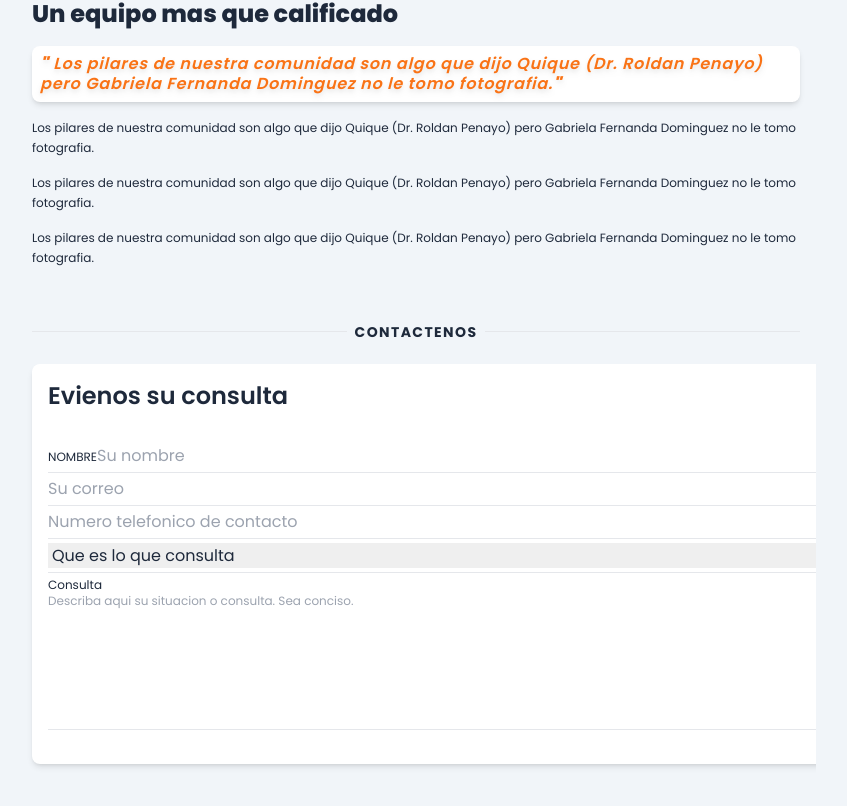
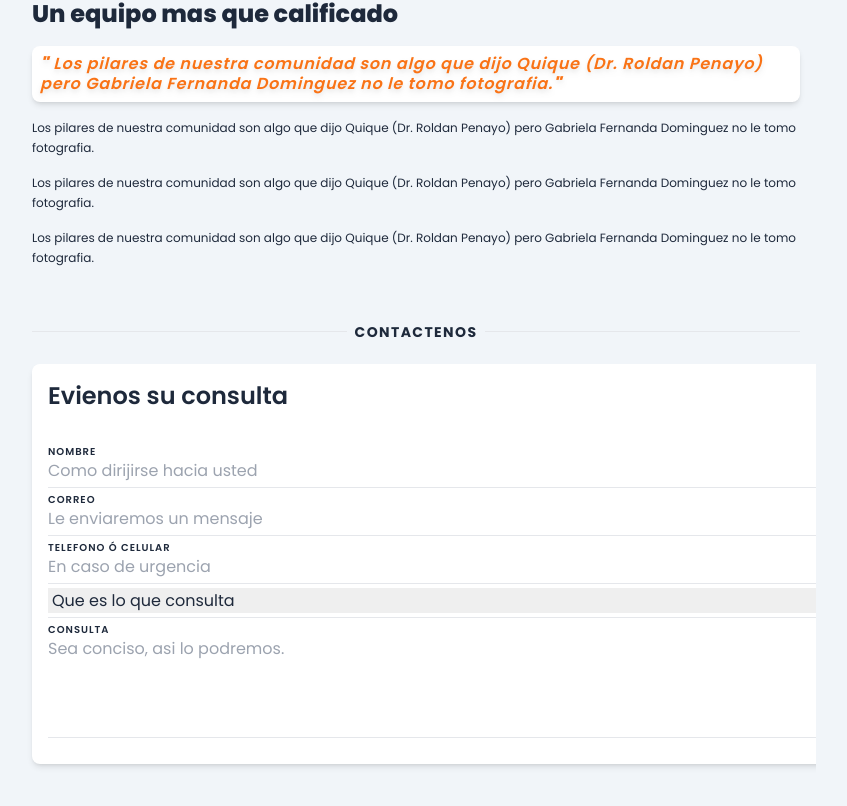
Before and after one commit to JohnCrossRollOn/app-roldan-asociadas, a React (Vite) app: page / in a window 1280 px wide. Shown: the part 1204-2010 px from the top of the page, without its empty margins (224-1071 px from the left). Built offline with nearby package versions, Linux system fonts and the light colour scheme; the HTML template or start-up script is replaced by a standard one.

Commit message:
2 files modified

```diff
--- a/src/components/Landing/Contact.jsx
+++ b/src/components/Landing/Contact.jsx
@@ -12,6 +12,7 @@ const Input = ({ type = 'text', name, form, place, label, className }) => {
   const input = {
     text: (
       <input
+        required
         placeholder={place}
         type={type}
         id={name}
@@ -21,6 +22,7 @@ const Input = ({ type = 'text', name, form, place, label, className }) => {
     ),
     textarea: (
       <textarea
+        required
         className={className}
         value={form[name] || ''}
         id={name}
@@ -29,8 +31,11 @@ const Input = ({ type = 'text', name, form, place, label, className }) => {
     ),
   };
   return (
-    <div>
-      <label for={name} className={`text-xs uppercase ${className}`}>
+    <div className={`flex flex-col`}>
+      <label
+        for={name}
+        className="text-[10px] tracking-widest font-semibold uppercase"
+      >
         {label}
       </label>
       {input[type]}
@@ -65,24 +70,51 @@ const ContactForm = ({ onSubmit: apply }) => {
     }
   };
   return form.pass === true ? (
-    <div>
-      <p className="text-2xl font-semibold">Formulario enviado con exito!</p>
-      <p className="text-xs tracking-widest">
-        Su consulta se le respondera en breve
-      </p>
+    <div className="grid place-items-center h-full select-none">
+      <div>
+        <p className="text-2xl font-semibold leading-5">
+          Formulario enviado con exito!
+        </p>
+        <br />
+        <p className="text-xs tracking-widest">
+          Su consulta se le respondera en breve
+        </p>
+        <div className="grid place-items-center">
+          <p className="font-icon w-fit leading-none text-[6rem] border-8 border-green-400 rounded-full">
+            done
+          </p>
+        </div>
+      </div>
     </div>
   ) : (
     <form className="flex flex-col gap-8" {...{ onChange, onSubmit }}>
       <p className="text-2xl font-semibold">Evienos su consulta</p>
       <div className="flex flex-col gap-1">
         <Input
-          {...{ form, name: 'name', place: 'Su nombre', label: 'nombre' }}
+          {...{
+            form,
+            name: 'name',
+            place: 'Como dirijirse hacia usted',
+            label: 'nombre',
+          }}
         />
         <hr />
-        <Input {...{ form, name: 'email', place: 'Su correo' }} />
+        <Input
+          {...{
+            form,
+            name: 'email',
+            place: 'Le enviaremos un mensaje',
+            label: 'Correo',
+          }}
+        />
         <hr />
         <Input
-          {...{ form, name: 'phone', place: 'Numero telefonico de contacto' }}
+          {...{
+            form,
+            name: 'phone',
+            place: 'En caso de urgencia',
+            label: 'Telefono ó celular',
+          }}
         />
         <hr />
         <select id="type" value={form.type}>
@@ -98,15 +130,16 @@ const ContactForm = ({ onSubmit: apply }) => {
           <option>Divorcios, Familia y Sucesiones</option>
         </select>
         <hr />
-        <label for="value" className="text-xs">
-          Consulta
-          <textarea
-            className="max-h-32 h-32 w-full"
-            value={form.value}
-            id="value"
-            placeholder="Describa aqui su situacion o consulta. Sea conciso."
-          />
-        </label>
+        <Input
+          {...{
+            form,
+            type: 'textarea',
+            name: 'value',
+            label: 'Consulta',
+            place: 'Sea conciso, asi lo podremos.',
+            className: 'max-h-24 h-32 w-full',
+          }}
+        />
         <hr />
       </div>
       <div className="w-full grid place-items-end">
--- a/src/components/Landing/Jumbotron.jsx
+++ b/src/components/Landing/Jumbotron.jsx
@@ -1,6 +1,6 @@
 export default () => {
   return (
-    <div className="w-full rounded-lg flex flex-col md:flex-row-reverse gap-4">
+    <div className="w-full select-none rounded-lg flex flex-col md:flex-row-reverse gap-4">
       <img
         crossOrigin="anonymous"
         loading="lazy"
```
